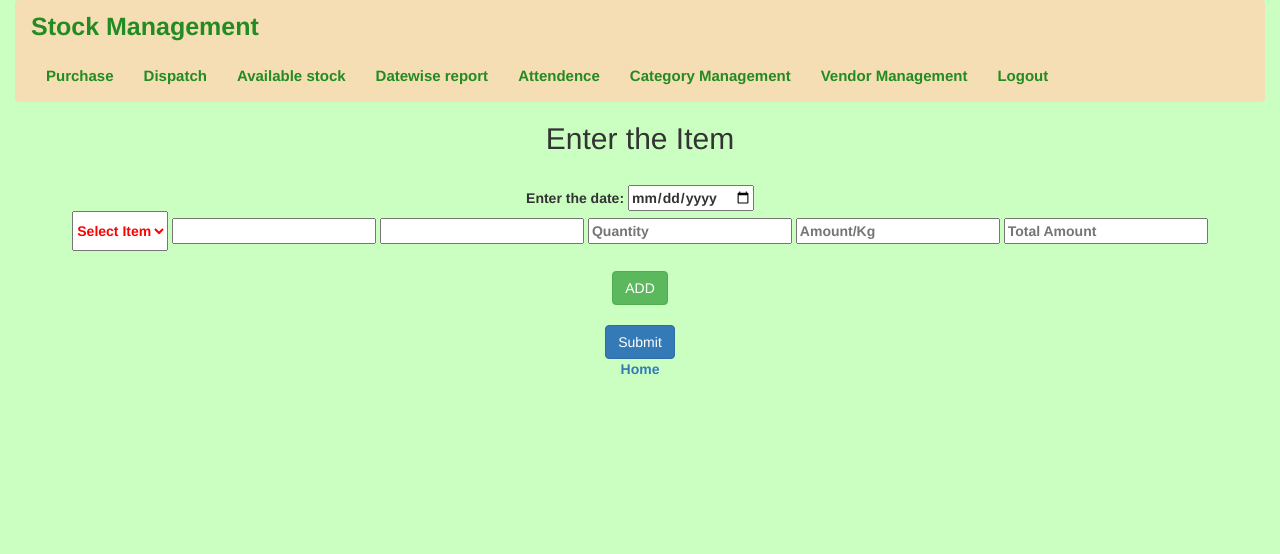
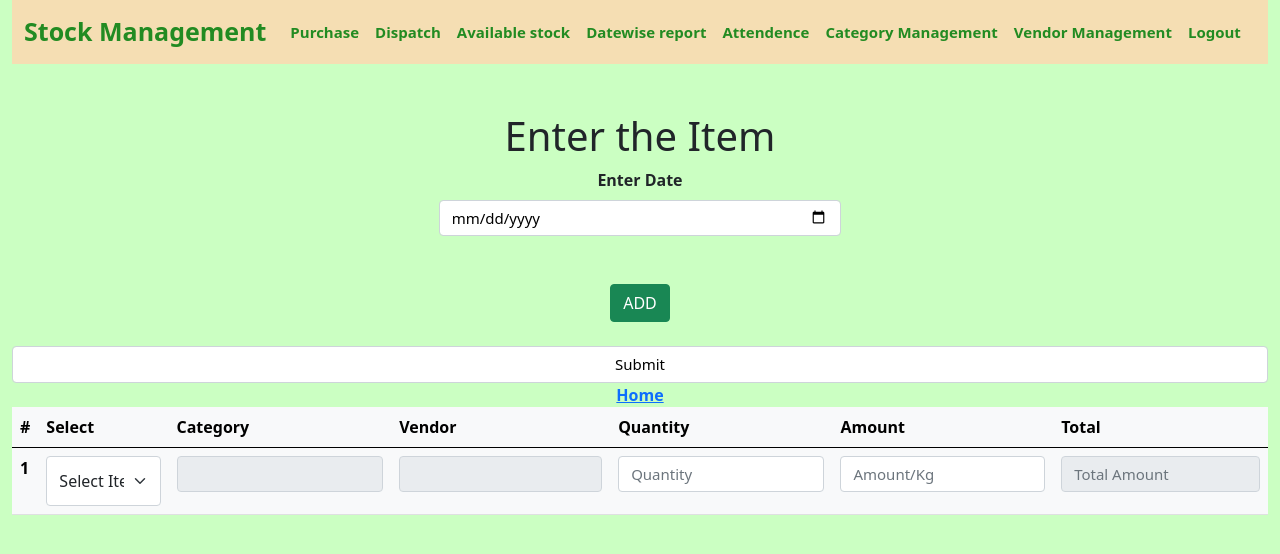
Before and after one commit to maazhussain10/FoodManagementSystem, a PHP site: page /purchase.php in a window 1280 px wide. Shown: the top 554 px of the page. Run offline with PHP 8.4, Linux system fonts and the light colour scheme; a user stored in the database is signed in; data that the repository does not hold is empty.

Commit message:
MyCommit

```diff
--- a/dbConnect.php
+++ b/dbConnect.php
@@ -1,3 +1,3 @@
 <?php
-	$con=mysqli_connect("localhost","root","","stock");
+	$con=mysqli_connect("localhost","root","root","stock");
 ?>
--- a/index.php
+++ b/index.php
@@ -8,16 +8,17 @@ session_unset();
 <head>
 <title>Login</title>
 <!-- Latest compiled and minified CSS -->
-<link rel="stylesheet" href="https://maxcdn.bootstrapcdn.com/bootstrap/3.3.7/css/bootstrap.min.css">
+<link href="https://cdn.jsdelivr.net/npm/bootstrap@5.0.2/dist/css/bootstrap.min.css" rel="stylesheet" integrity="sha384-EVSTQN3/azprG1Anm3QDgpJLIm9Nao0Yz1ztcQTwFspd3yD65VohhpuuCOmLASjC" crossorigin="anonymous">
 
 <!-- jQuery library -->
 <script src="https://ajax.googleapis.com/ajax/libs/jquery/3.2.1/jquery.min.js"></script>
 
 <!-- Latest compiled JavaScript -->
-<script src="https://maxcdn.bootstrapcdn.com/bootstrap/3.3.7/js/bootstrap.min.js"></script>
+
 <link rel="stylesheet" type="text/css" href="new.css">
 </head>
 <body>
+    <button class="btn btn-primary">Hi</button>
 <div class="back">
 <div class="page-header">
 <center>
@@ -46,5 +47,6 @@ session_unset();
 </div>
 </center>
 </div>
+<script src="https://cdn.jsdelivr.net/npm/bootstrap@5.0.2/dist/js/bootstrap.bundle.min.js" integrity="sha384-MrcW6ZMFYlzcLA8Nl+NtUVF0sA7MsXsP1UyJoMp4YLEuNSfAP+JcXn/tWtIaxVXM" crossorigin="anonymous"></script>
 </body>
 </html>
--- a/nav.php
+++ b/nav.php
@@ -1,15 +1,17 @@
 <nav class="navbar navbar-expand-lg navbar-light " style="background-color:Wheat;color:indianred">
-<a class="navbar-brand" href="homepage.php" style="color:forestgreen;font-size:25px">Stock Management</a>
-  <div class="collapse navbar-collapse" id="navbarSupportedContent">
-  <ul class="nav navbar-nav">
-      <li><a href="purchase.php" style="color:forestgreen;font-size:15px">Purchase</a></li>
-      <li><a href="dispatch.php" style="color:forestgreen;font-size:15px">Dispatch</a></li>
-    <li>  <a href="available.php" style="color:forestgreen;font-size:15px">Available stock</a></li>
- <li> <a href="dateselect.php" style="color:forestgreen;font-size:15px">Datewise report</a></li>
- <li> <a href="attendence.php" style="color:forestgreen;font-size:15px">Attendence</a></li>
- <li> <a href="category.php" style="color:forestgreen;font-size:15px">Category Management</a></li>
-  <li><a href="vendors.php" style="color:forestgreen;font-size:15px">Vendor Management</a></li>
-  <li> <a href="index.php" style="color:forestgreen;font-size:15px">Logout</a> </li>
-    </ul>
+  <div class="container-fluid">
+    <a class="navbar-brand" href="homepage.php" style="color:forestgreen;font-size:25px">Stock Management</a>
+      <div class="collapse navbar-collapse" id="navbarSupportedContent">
+          <ul class="nav navbar-nav me-auto mb-2 mb-lg-0">
+            <li class="nav-item"><a class="nav-link" href="purchase.php" style="color:forestgreen;font-size:15px">Purchase</a></li>
+            <li class="nav-item"><a class="nav-link" href="dispatch.php" style="color:forestgreen;font-size:15px">Dispatch</a></li>
+            <li class="nav-item"><a class="nav-link" href="available.php" style="color:forestgreen;font-size:15px">Available stock</a></li>
+            <li class="nav-item"><a class="nav-link" href="dateselect.php" style="color:forestgreen;font-size:15px">Datewise report</a></li>
+            <li class="nav-item"><a class="nav-link" href="attendence.php" style="color:forestgreen;font-size:15px">Attendence</a></li>
+            <li class="nav-item"><a class="nav-link" href="category.php" style="color:forestgreen;font-size:15px">Category Management</a></li>
+            <li class="nav-item"><a class="nav-link" href="vendors.php" style="color:forestgreen;font-size:15px">Vendor Management</a></li>
+            <li class="nav-item"><a class="nav-link" href="index.php" style="color:forestgreen;font-size:15px">Logout</a> </li>
+          </ul>
+      </div>
   </div>
 </nav>
--- a/purchase.php
+++ b/purchase.php
@@ -1,139 +1,186 @@
 <?php
 session_start();
-if(!isset($_SESSION['uname']))
-{
+if (!isset($_SESSION['uname'])) {
   echo "<script>window.location.href='index.php';</script>";
 }
 include('dbConnect.php');
 ?>
 <!DOCTYPE html>
 <html lang="en">
+
 <head>
   <title>Purchase</title>
   <meta charset="utf-8">
   <meta name="viewport" content="width=device-width, initial-scale=1">
-  <link rel="stylesheet" href="css/bootstrap.min.css">
+  <!-- <link rel="stylesheet" href="css/bootstrap.min.css"> -->
+  <script src="https://cdn.jsdelivr.net/npm/bootstrap@5.0.2/dist/js/bootstrap.bundle.min.js" integrity="sha384-MrcW6ZMFYlzcLA8Nl+NtUVF0sA7MsXsP1UyJoMp4YLEuNSfAP+JcXn/tWtIaxVXM" crossorigin="anonymous"></script>
+  <link href="https://cdn.jsdelivr.net/npm/bootstrap@5.0.2/dist/css/bootstrap.min.css" rel="stylesheet" integrity="sha384-EVSTQN3/azprG1Anm3QDgpJLIm9Nao0Yz1ztcQTwFspd3yD65VohhpuuCOmLASjC" crossorigin="anonymous">
   <style>
-	*{
-		font-weight:bold;
+    * {
+      font-weight: bold;
     }
-	.form-control{
-		font-size:15px;
-		color:black;
+
+    .form-control {
+      font-size: 15px;
+      color: black;
     }
-	body{
-		background-color:#CBFFC2;
+
+    body {
+      background-color: #CBFFC2;
     }
   </style>
 </head>
+
 <body>
   <div class="container-fluid">
     <?php include 'nav.php'; ?>
     <?php
     include('dbConnect.php');
-        $smt=$con->prepare("select distinct(item) from category order by item;");
+    $smt = $con->prepare("select distinct(item) from category order by item;");
     $smt->execute();
-        $res=$smt->get_result();
+    $res = $smt->get_result();
     ?>
 
-  <center><h2>Enter the Item</h2></center><br/>
-  <form  action="fil.php" name="entryForm" method="post">
-    <center>Enter the date: <input type="date" name="date" placeholder="Select date"/></center>
-    <center>
+    <h1 class="text-center pt-5">Enter the Item</h1>
+    <form class="form-floating" action="fil.php" name="entryForm" method="post">
+      <div class="row">
+        <div class="col-sm-4 offset-sm-4">
+          <center class="mb-5 text-center" style="widht:50%">
+            <label for="date" class="form-label">Enter Date</label>
+            <input class="form-control" type="date" id="date" name="date" placeholder="Select date" />
+          </center>
+        </div>
+      </div>
+
+      <table class="table table-light">
+        <thead>
+          <tr>
+            <th scope="col">#</th>
+            <th scope="col" style="">Select</th>
+            <th scope="col">Category</th>
+            <th scope="col">Vendor</th>
+            <th scope="col">Quantity</th>
+            <th scope="col">Amount</th>
+            <th scope="col">Total</th>
+          </tr>
+        </thead>
+        <tbody>
+          <tr>
+            <th scope="row">
+              1
+            </th>
+            <td>
               <?php
-          echo "<select name=name1 onchange=getCategory(this) class=1 style='color:red; height:40px'>";
+              echo "<select name=name1 onchange=getCategory(this) class='1 form-select' style=' height:50px'>";
               echo "<option value=''>Select Item</option>";
               $array_values = array();
-          while($row=$res->fetch_assoc()){
-            $value=$row['item'];
-            array_push($array_values,$value);
-            echo "<option value='".$value."' style='height:40px'>".$value."</option>";
+              while ($row = $res->fetch_assoc()) {
+                $value = $row['item'];
+                array_push($array_values, $value);
+                echo "<option value='" . $value . "' style='height:40px'>" . $value . "</option>";
               }
               echo "</select>";
               ?>
-      <input type="text" id="aaa" name="category1" readonly="readonly" />
-      <input type="text" id="aaa1" name="vendor1" readonly="readonly" />
-      <input type="text" id="qty1" onchange="addValue(this)" class="1" name="qty1" placeholder="Quantity" />
-      <input type="text" id="amt1" onchange="addValue(this)" class="1" name="amt1" placeholder="Amount/Kg"/>
-      <input type="text" class="1" name="total1" placeholder="Total Amount" readonly="readonly" />
+            </td>
+            <td>
+              <input class="form-control" type="text" id="aaa" name="category1" readonly="readonly" />
+            </td>
+            <td>
+              <input class="form-control" type="text" id="aaa1" name="vendor1" readonly="readonly" />
+            </td>
+            <td>
+              <input class="form-control" type="text" id="qty1" onchange="addValue(this)" class="1" name="qty1" placeholder="Quantity" />
+            </td>
+            <td>
+              <input class="form-control" type="text" id="amt1" onchange="addValue(this)" class="1" name="amt1" placeholder="Amount/Kg" />
+            </td>
+            <td>
+              <input class="form-control" type="text" class="1" name="total1" placeholder="Total Amount" readonly="readonly" />
+            </td>
+          </tr>
+          <center>
+            <div id="dynamic_data1"></div>
+            <div onclick="addForm()" type="button" class="btn btn-success">ADD</div>
           </center>
           <br>
           <center>
-        <div id="dynamic_data1"></div>
-      <div onclick="addForm()"  type="button" class="btn btn-success">ADD</div></center>
-      <br>
-      <center>
-        <input type="submit" onclick="checkDate()" class="btn btn-primary"></center>
+            <input class="form-control" type="submit" onclick="checkDate()" class="btn btn-primary">
+          </center>
     </form>
     <center><a href="homepage.php">Home</a></center>
-</div>
+
     <script>
       var counter = 2;
-  function addForm(){
-      var datas= <?php echo json_encode($array_values); ?>;
-      for(let i=0 ; i<20 ; i++){
-      node="";
-      node+= '<select type="text" name="name'+counter+'" class='+counter+' onchange="getCategory(this)">';
-      node+= '<option value="">Select Item</option>';
-      for(let i=0;i<datas.length;i++){
-        node+= '<option value='+datas[i]+'>'+datas[i]+'</option>';
+
+      function addForm() {
+
+        var datas = <?php echo json_encode($array_values); ?>;
+        for (let i = 0; i < 20; i++) {
+          node = "";
+          node += '<tr><th scope="row">' + counter + ' </th>';
+          node += '<td><select type="text" name="name' + counter + '" class="form-select "+ ' + counter + ' onchange="getCategory(this)" style="color:red; height:40px">';
+          node += '<option value="">Select Item</option>';
+          for (let i = 0; i < datas.length; i++) {
+            node += '<option value=' + datas[i] + '>' + datas[i] + '</option>';
           }
-      node+='</select><input type="text" name="category'+counter+'" readonly="readonly" /><input type="text" id="qty'+counter+'" onchange="addValue(this)" class='+counter+' name="qty'+counter+'" placeholder="Quantity" /><input type="text" id="amt'+counter+'" onchange="addValue(this)" class='+counter+' name="amt'+counter+'" placeholder="Amount/Kg"/><input type="text" class='+counter+' name="total'+counter+'" placeholder="Total Amount" readonly="readonly"/><br><br><div id="dynamic_data'+counter+'"></div>';
-      document.getElementById('dynamic_data'+(counter-1)).innerHTML += node;
+          node += '</select></td><td><input type="text" name="category' + counter + '" readonly="readonly" /></td><td><input type="text" id="aaa1" name="vendor' + counter + '" readonly="readonly" /></td><td><input type="text" id="qty' + counter + '" onchange="addValue(this)" class=' + counter + ' name="qty' + counter + '" placeholder="Quantity" /></td><td><input type="text" id="amt' + counter + '" onchange="addValue(this)" class=' + counter + ' name="amt' + counter + '" placeholder="Amount/Kg"/></td><td><input type="text" class=' + counter + ' name="total' + counter + '" placeholder="Total Amount" readonly="readonly"/></td><br><br></tr><div id="dynamic_data' + counter + '"></div>';
+          document.getElementById('dynamic_data' + (counter - 1)).innerHTML += node;
           counter++;
         }
+        node += '</tbody></table>';
       }
 
-  function checkDate(){
-			if(!document.getElementByName("date").value)
+      function checkDate() {
+        if (!document.getElementByName("date").value)
           alert("Please Select any date");
       }
 
-  function addValue(node){
+      function addValue(node) {
         var itemNumber = node.className;
         console.log(itemNumber);
-    var quantity=document.getElementById('qty'+itemNumber).value;
-    var amount=document.getElementById('amt'+itemNumber).value;
-    console.log(quantity,amount);
-    document.forms["entryForm"]["total"+itemNumber].value = quantity*amount;
+        var quantity = document.getElementById('qty' + itemNumber).value;
+        var amount = document.getElementById('amt' + itemNumber).value;
+        console.log(quantity, amount);
+        document.forms["entryForm"]["total" + itemNumber].value = quantity * amount;
       }
 
-  function getCategory(node){
+      function getCategory(node) {
         var itemNumber = node.className;
         var item = node.value;
-    console.log(item,itemNumber);
+        console.log(item, itemNumber);
         var xhttp = new XMLHttpRequest();
         xhttp.onreadystatechange = function() {
           if (this.readyState == 4 && this.status == 200) {
-            document.forms["entryForm"]["category"+itemNumber].value = this.responseText;
-			getVendor(node,this.responseText);
+            document.forms["entryForm"]["category" + itemNumber].value = this.responseText;
+            getVendor(node, this.responseText);
           }
         };
         xhttp.open("POST", "category_search.php", true);
         xhttp.setRequestHeader("Content-type", "application/x-www-form-urlencoded");
-      var params = "item="+item;
+        var params = "item=" + item;
         xhttp.send(params);
       }
 
-  function getVendor(node, category){
+      function getVendor(node, category) {
         // Find Vendor For this Category
         var itemNumber = node.className;
         var item = node.value;
-	console.log("evsdv",item,category);
+        console.log("evsdv", item, category);
         var xhttp = new XMLHttpRequest();
         xhttp.onreadystatechange = function() {
           if (this.readyState == 4 && this.status == 200) {
-			if(this.responseText)
-				document.forms["entryForm"]["vendor"+itemNumber].value = this.responseText;
+            if (this.responseText)
+              document.forms["entryForm"]["vendor" + itemNumber].value = this.responseText;
             else
-				document.forms["entryForm"]["vendor"+itemNumber].value = "No Vendor Found";
+              document.forms["entryForm"]["vendor" + itemNumber].value = "No Vendor Found";
           }
         };
         xhttp.open("POST", "viewvendor.php", true);
         xhttp.setRequestHeader("Content-type", "application/x-www-form-urlencoded");
-      var params = "category="+category;
+        var params = "category=" + category;
         xhttp.send(params);
       }
     </script>
 </body>
+
 </html>
```
Lines whose indentation alone changed are shown as unchanged.
